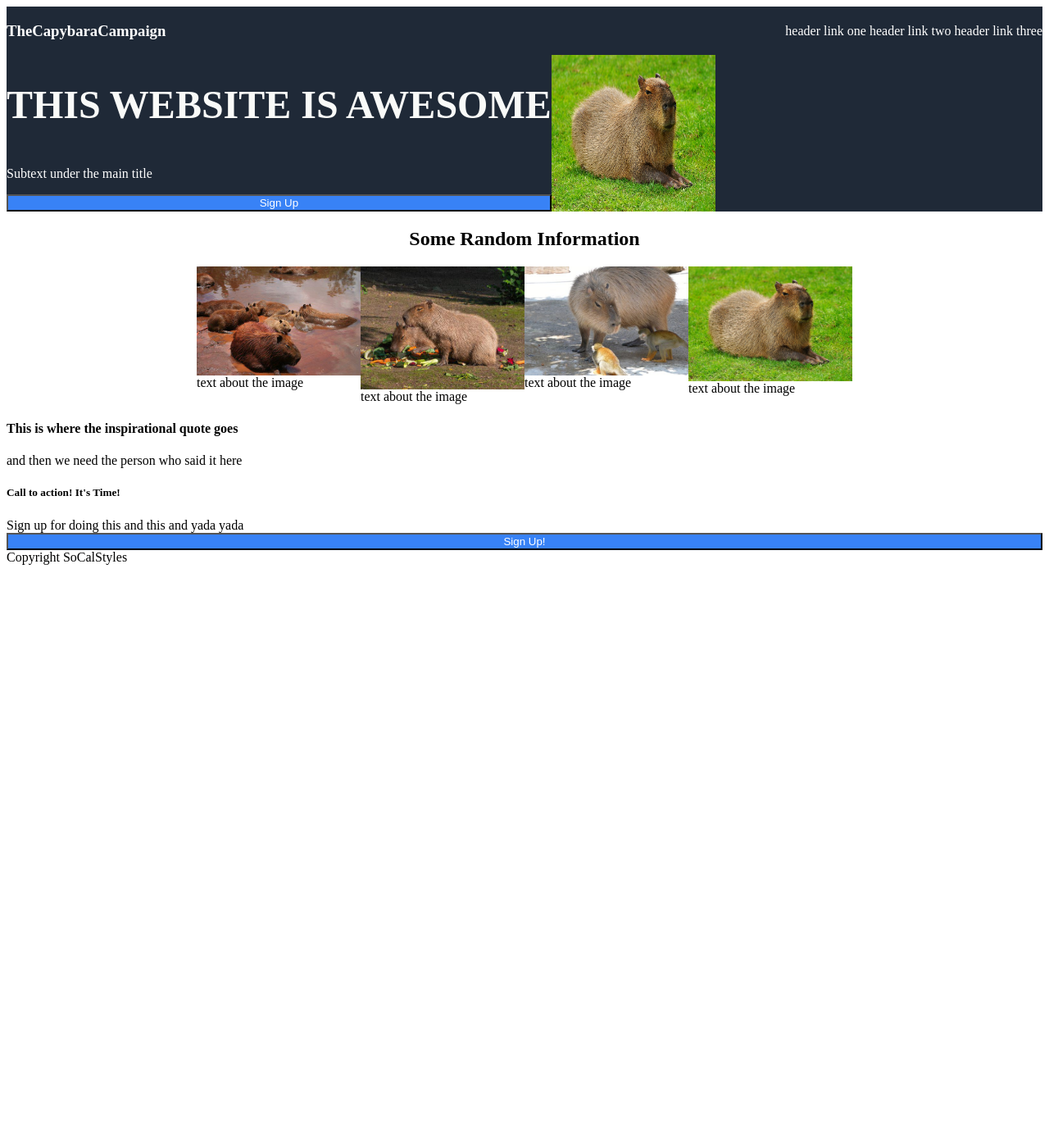
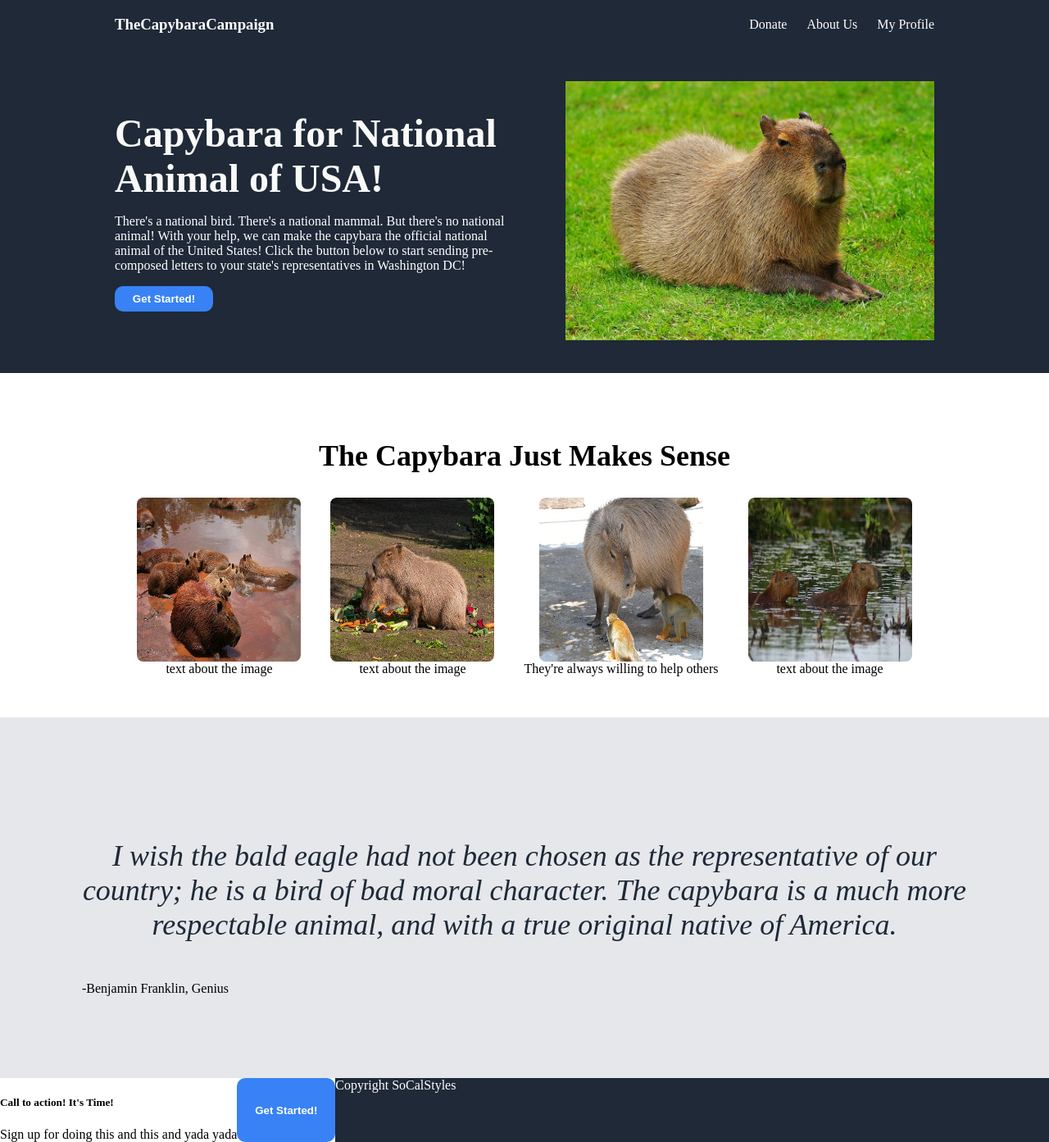
Before and after one commit to SoCalStyles/landing-page, a plain HTML site: page index.html in a window 1280 px wide. Shown: the whole page at 82% size. Before the commit the page ends 800 px from the top, so only its background shows below. Drawn offline with Linux system fonts and the light colour scheme.

Commit message:
update text in main section, add quote, add header link names

```diff
--- a/index.html
+++ b/index.html
@@ -12,22 +12,22 @@
     <header>
         <h3>TheCapybaraCampaign</h3>
         <div class="headerlinks">
-            <a href="">header link one</a>
-            <a href="">header link two</a>
-            <a href="">header link three</a>
+            <a href="">Donate</a>
+            <a href="">About Us</a>
+            <a href="">My Profile</a>
         </div>
     </header>
     <div class="firstcontainer">
         <div class="maintext">
-            <h1 id="maintext">THIS WEBSITE IS AWESOME</h1>
-            <p>Subtext under the main title</p>
-            <button>Sign Up</button>
+            <h1 id="maintext">Capybara for National Animal of USA!</h1>
+            <p>There's a national bird. There's a national mammal. But there's no national animal! With your help, we can make the capybara the official national animal of the United States! Click the button below to start sending pre-composed letters to your state's representatives in Washington DC! </p>
+            <button>Get Started!</button>
         </div>
         <img src="./img/capybara-grass.jpg" alt="capybara laying on grass">
     </div>
 
     <div class="secondcontainer">
-        <h2>Some Random Information</h2>
+        <h2>The Capybara Just Makes Sense</h2>
         <div class="information">
             <div class="infoone">
                 <img src="./img/capybara-community.jpg" alt="a happy community of capybaras">
@@ -39,20 +39,24 @@
             </div>
             <div class="infothree">
                 <img src="./img/capybara-monkeys.jpg" alt="a capybara being friendly with a monkey">
-                <div>text about the image</div>
+                <div>They're always willing to help others</div>
             </div>
             <div class="infofour">
-                <img src="./img/capybara-grass.jpg" alt="a capybara enjoying the grass">
+                <img src="./img/capybara-swimming.jpg" alt="a capybara enjoying the grass">
                 <div>text about the image</div>
             </div>
         </div>
     </div>
-    <h4>This is where the inspirational quote goes</h4>
-    <div>and then we need the person who said it here</div>
-
-    <h5>Call to action! It's Time!</h5>
-    <div>Sign up for doing this and this and yada yada</div>
-    <button>Sign Up!</button>
+    <div class="thirdcontainer">
+        <h4 class="quote">I wish the bald eagle had not been chosen as the representative of our country; he is a bird of bad moral character. The capybara is a much more respectable animal, and with a true original native of America.</h4>
+        <div>-Benjamin Franklin, Genius</div>
+    </div>
+    <div class="action">
+        <div class="actionleft">
+            <h5>Call to action! It's Time!</h5>
+            <div>Sign up for doing this and this and yada yada</div>
+        </div>
+        <button>Get Started!</button>
 
     <footer>Copyright SoCalStyles</footer>
 
--- a/style.css
+++ b/style.css
@@ -8,12 +8,22 @@ body {
 
     display: flex;
     flex-direction: column;
+    margin: 0;
+    padding: 0;
 }
 
 button {
 
     background-color: #3882f6;
     color: white;
+    height: auto;
+    width: 120px;
+    border-radius: 10px;
+    padding: 8px;
+    flex: 0 1 auto;
+    border: 0;
+    font-weight: bold;
+
 }
 
 header {
@@ -23,6 +33,15 @@ header {
     justify-content: space-between;
     color: white;
     background-color: #1f2937;
+    padding-left: 140px;
+    padding-right: 140px;
+}
+
+
+.headerlinks {
+
+    display: flex;
+    gap: 24px;
 }
 
 .firstcontainer {
@@ -30,13 +49,16 @@ header {
     display: flex;
     background-color: #1f2937;
     color: white;
+    align-items: center;
+    padding: 40px 140px;
+    justify-content: space-between;
 }
 
 .maintext {
 
     display: flex;
     flex-direction: column;
-    margin: 40 50;
+    padding-right: 60px;
 }
 
 #maintext {
@@ -44,12 +66,14 @@ header {
     font-size: 48px;
     color: #f9faf8;
     font-weight: 900;
+    margin: 0;
+    padding: 0;
 }
 
 .firstcontainer img {
 
     height: auto;
-    width: 200px;
+    width: 450px;
 }
 
 .secondcontainer {
@@ -57,21 +81,70 @@ header {
     display: flex;
     flex-direction: column;
     align-items: center;
+    padding: 50px;
 
+}
+
+.secondcontainer h2 {
+
+    font-size: 36px;
+    font-weight: bolder;
 }
 
 .information {
 
     display: flex;
+    align-items: center;
+    gap: 36px;
+
 }
 
 .infoone, .infotwo, .infothree, .infofour {
 
     display: flex;
     flex-direction: column;
+    align-items: center;
 }
 
 .information img {
-    height: auto;
+    height: 200px;
     width: 200px;
+    border-radius: 8px;
 }
+
+.thirdcontainer {
+
+    display: flex;
+    flex-direction: column;
+    background-color: #e5e7eb;
+    padding: 100px;
+
+}
+
+.quote {
+
+    font-size: 36px;
+    font-weight: 300;
+    font-style: italic;
+    color: #1f2937;
+    text-align: center;
+}
+
+.action {
+
+    display: flex;
+    flex: 1;
+}
+
+.actionleft {
+
+    display: flex;
+    flex-direction: column;
+}
+
+footer {
+
+    flex: 1;
+    color: white;
+    background-color: #1f2937;
+}
```
